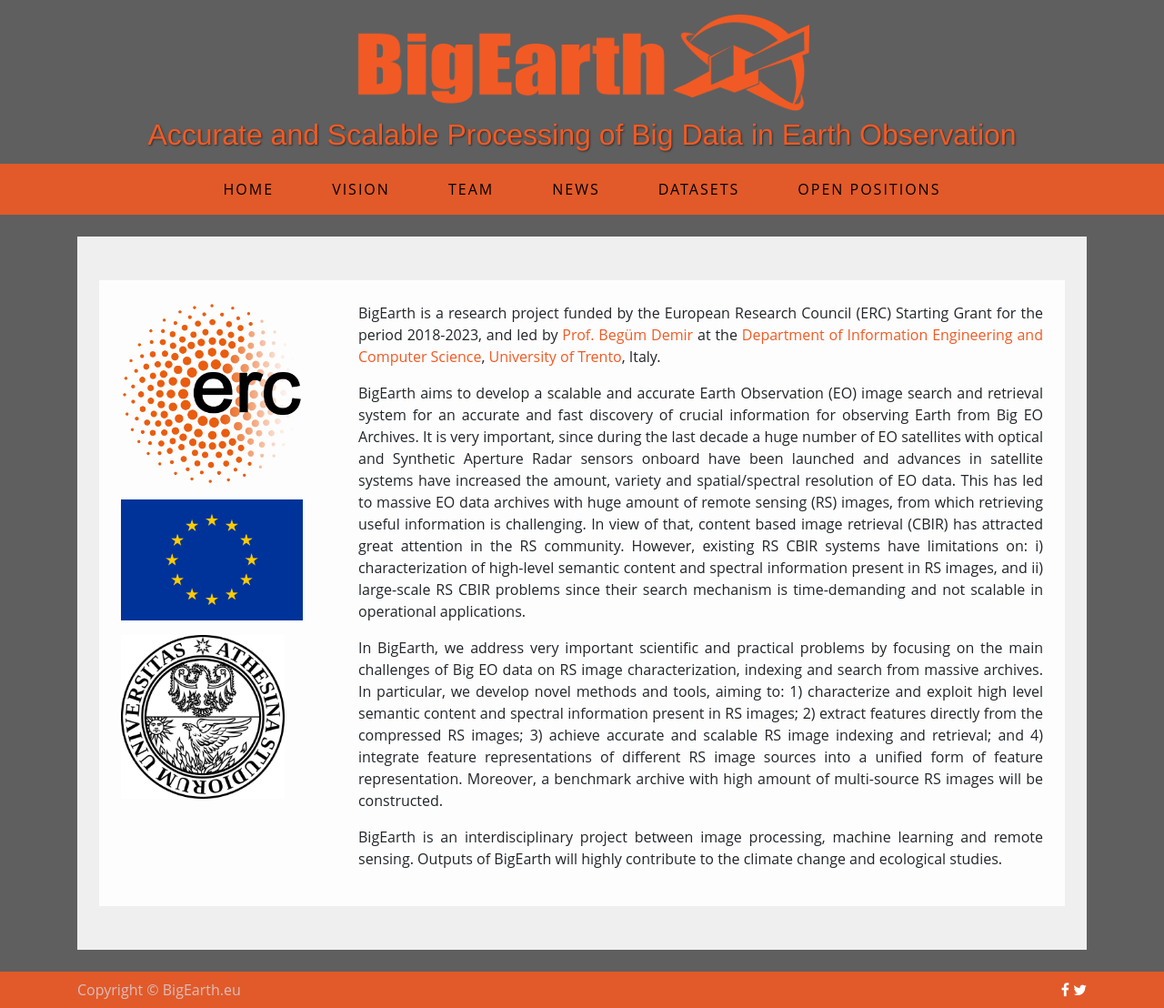
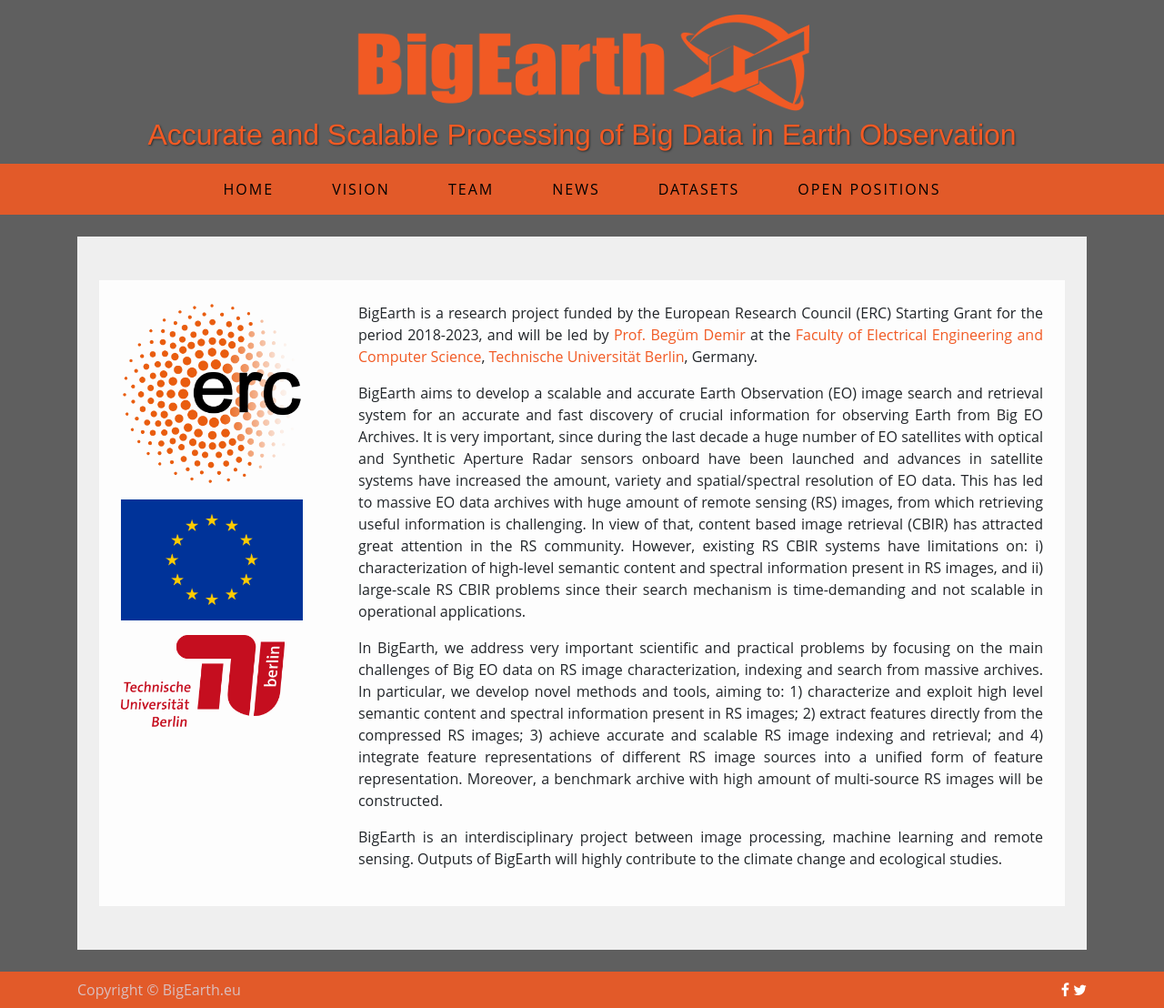
Before and after one commit to rsim-tu-berlin/bigearth.eu, a Jekyll site: the page built from index.md, in a window 1280 px wide. Shown: the whole page at 91% size. Built offline with Jekyll 4.4.1, drawn with Linux system fonts in a browser that asks for light colours; nearby versions of some CDN libraries.

Commit message:
index and openpositions updated

```diff
--- a/index.md
+++ b/index.md
@@ -69,13 +69,13 @@
 				<img class="img-fluid float-left pb-3 d-none d-lg-block" src="./assets/images/EU_flag.jpg" width="200px" alt="">
 			</a>
 			<br>
-			<a href="https://www.unitn.it" target="_blank">
-				<img class="img-fluid float-left pb-3 d-none d-lg-block center-block" src="./assets/images/logo_unitn.jpg" width="180px" alt="">
+			<a href="https://www.tu-berlin.de" target="_blank">
+				<img class="img-fluid float-left pb-3 d-none d-lg-block center-block" src="./assets/images/logo_tu_berlin.jpg" width="180px" alt="">
 			</a>
 		</div>
 
 <div class="col-sm-9">
-<p>BigEarth is a research project funded by the European Research Council (ERC) Starting Grant for the period 2018-2023, and led by <a href="http://www.begumdemir.com" target="_blank">Prof. Begüm Demir</a> at the <a href="http://disi.unitn.it" target="_blank">Department of Information Engineering and Computer Science</a>, <a href="http://www.unitn.it" target="_blank">University of Trento</a>, Italy.</p>
+<p>BigEarth is a research project funded by the European Research Council (ERC) Starting Grant for the period 2018-2023, and will be led by <a href="http://www.begumdemir.com" target="_blank">Prof. Begüm Demir</a> at the <a href="http://www.eecs.tu-berlin.de/menue/faculty_iv_electrical_engineering_and_computer_science/parameter/de/?no_cache=1" target="_blank">Faculty of Electrical Engineering and Computer Science</a>, <a href="https://www.tu-berlin.de" target="_blank">Technische Universität Berlin</a>, Germany.</p>
 
 <p>BigEarth aims to develop a scalable and accurate Earth Observation (EO) image search and retrieval system for an accurate and fast discovery of crucial information for observing Earth from Big EO Archives. It is very important, since during the last decade a huge number of EO satellites with optical and Synthetic Aperture Radar sensors onboard have been launched and advances in satellite systems have increased the amount, variety and spatial/spectral resolution of EO data. This has led to massive EO data archives with huge amount of remote sensing (RS) images, from which retrieving useful information is challenging. In view of that, content based image retrieval (CBIR) has attracted great attention in the RS community. However, existing RS CBIR systems have limitations on: i) characterization of high-level semantic content and spectral information present in RS images, and ii) large-scale RS CBIR problems since their search mechanism is time-demanding and not scalable in operational applications.</p>
 
```
Also changed, not shown: openpositions.md (+1 -1 lines), assets/images/logo_tu_berlin.jpg (added).
